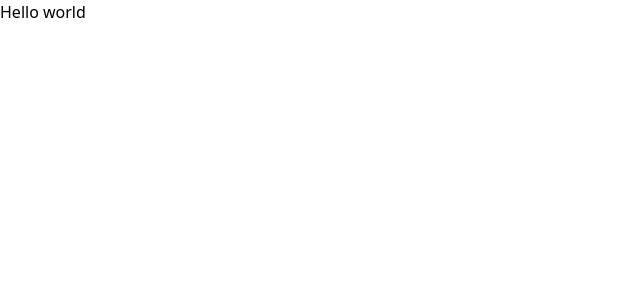
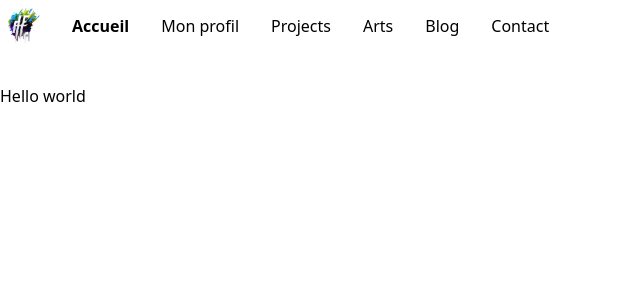
Before and after one commit to Faudelhadroug/portfolio-2024, a Vue app in the folder client/: page / in a window 1280 px wide. Shown: the top 300 px of the page, without its empty margins (0-640 px from the left). Built offline with nearby package versions, Linux system fonts and the light colour scheme.

Commit message:
feat: NavBar mobile and desktop base

```diff
--- a/client/src/App.vue
+++ b/client/src/App.vue
@@ -1,7 +1,9 @@
 <script setup lang="ts">
 import { RouterView } from 'vue-router'
+import NavBar from '@/components/NavBar.vue'
 </script>
 
 <template>
+  <NavBar />
   <RouterView />
 </template>
--- /dev/null
+++ b/client/src/components/NavBar.vue
@@ -0,0 +1,82 @@
+<script setup lang="ts">
+import { ref } from 'vue'
+
+const navigationTabs = [
+  { text: 'Accueil', link: '/' },
+  { text: 'Mon profil', link: '/profil' },
+  { text: 'Projects', link: '/projects' },
+  { text: 'Arts', link: '/arts' },
+  { text: 'Blog', link: '/blog' },
+  { text: 'Contact', link: '/contact' },
+]
+const openMenuMobile = ref(false)
+</script>
+
+<template>
+  <nav>
+    <div class="md:hidden">
+      <ul v-if="!openMenuMobile" class="flex justify-between p-[8px]">
+        <li>
+          <a href="/">
+            <img
+              width="32px"
+              height="32px"
+              src="../assets/logos/logo.png"
+              alt="Hamburger image to open the menu"
+              @click="openMenuMobile = !openMenuMobile"
+            >
+          </a>
+        </li>
+        <li>
+          <img
+            width="32px"
+            height="32px"
+            src="../assets/icons/hamburgerMenu.svg"
+            alt="Hamburger image to open the menu"
+            @click="openMenuMobile = !openMenuMobile"
+          >
+        </li>
+      </ul>
+      <div v-else class="flex flex-row-reverse p-[8px]">
+        <img
+          width="32px"
+          height="32px"
+          src="../assets/icons/closeMenu.svg"
+          alt="Cross for closing the menu"
+          @click="openMenuMobile = !openMenuMobile"
+        >
+      </div>
+      <ul
+        v-if="openMenuMobile"
+        class="flex flex-col items-center z-20 space-y-[32px] py-[32px]"
+      >
+        <li
+          v-for="tab in navigationTabs"
+          :key="tab.link"
+          class="text-center"
+          :class="$route.path === tab.link ? 'font-bold' : ''"
+        >
+          <a :href="tab.link">{{ tab.text }}</a>
+        </li>
+      </ul>
+    </div>
+    <div class="hidden md:block pb-[32px]">
+      <ul class="flex p-[8px] items-center space-x-[32px]">
+        <li>
+          <a href="/">
+            <img
+              width="32px"
+              height="32px"
+              src="../assets/logos/logo.png"
+              alt="Hamburger image to open the menu"
+              @click="openMenuMobile = !openMenuMobile"
+            >
+          </a>
+        </li>
+        <li v-for="tab in navigationTabs" :key="tab.link" :class="$route.path === tab.link ? 'font-bold' : ''">
+          <a :href="tab.link">{{ tab.text }}</a>
+        </li>
+      </ul>
+    </div>
+  </nav>
+</template>
```
